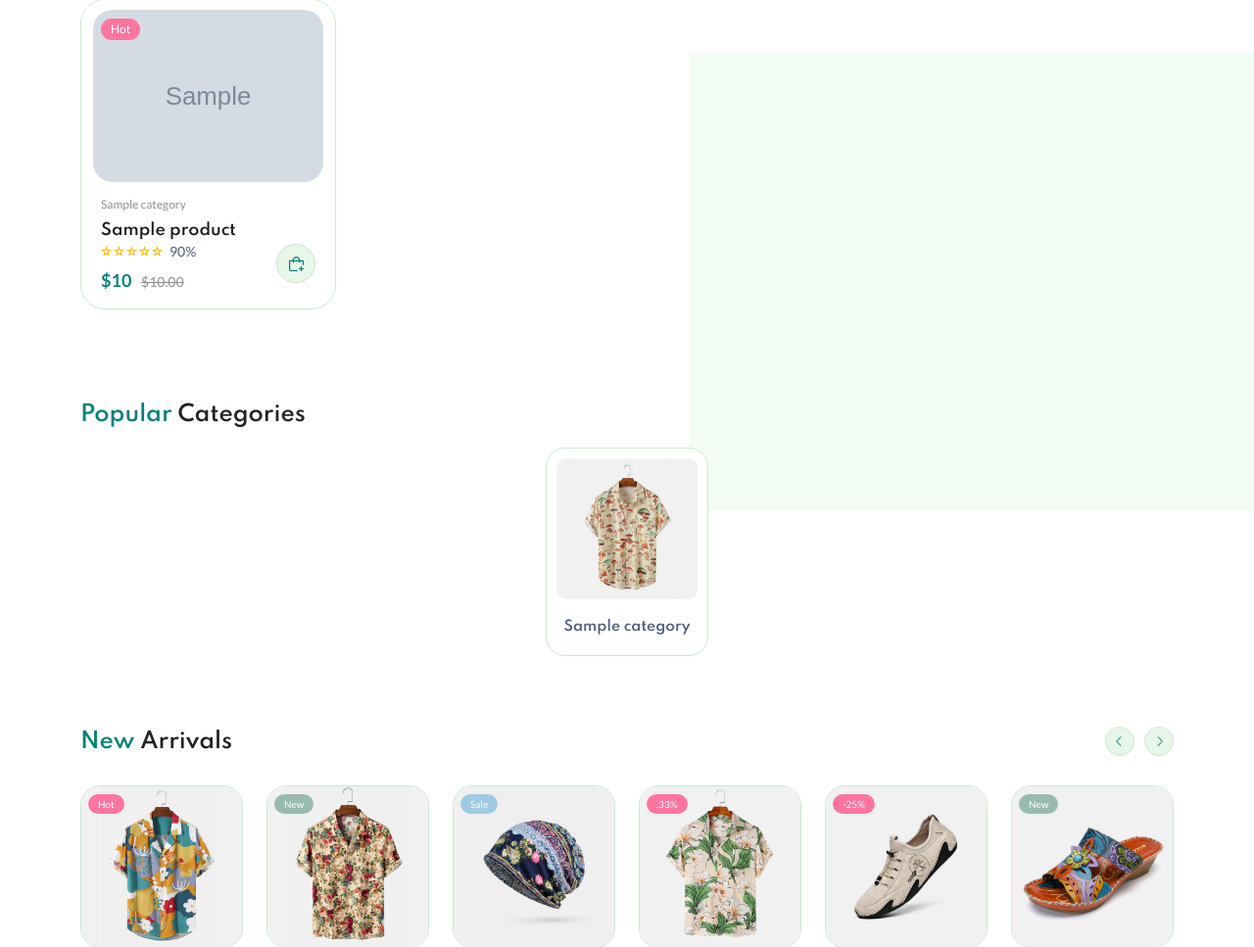
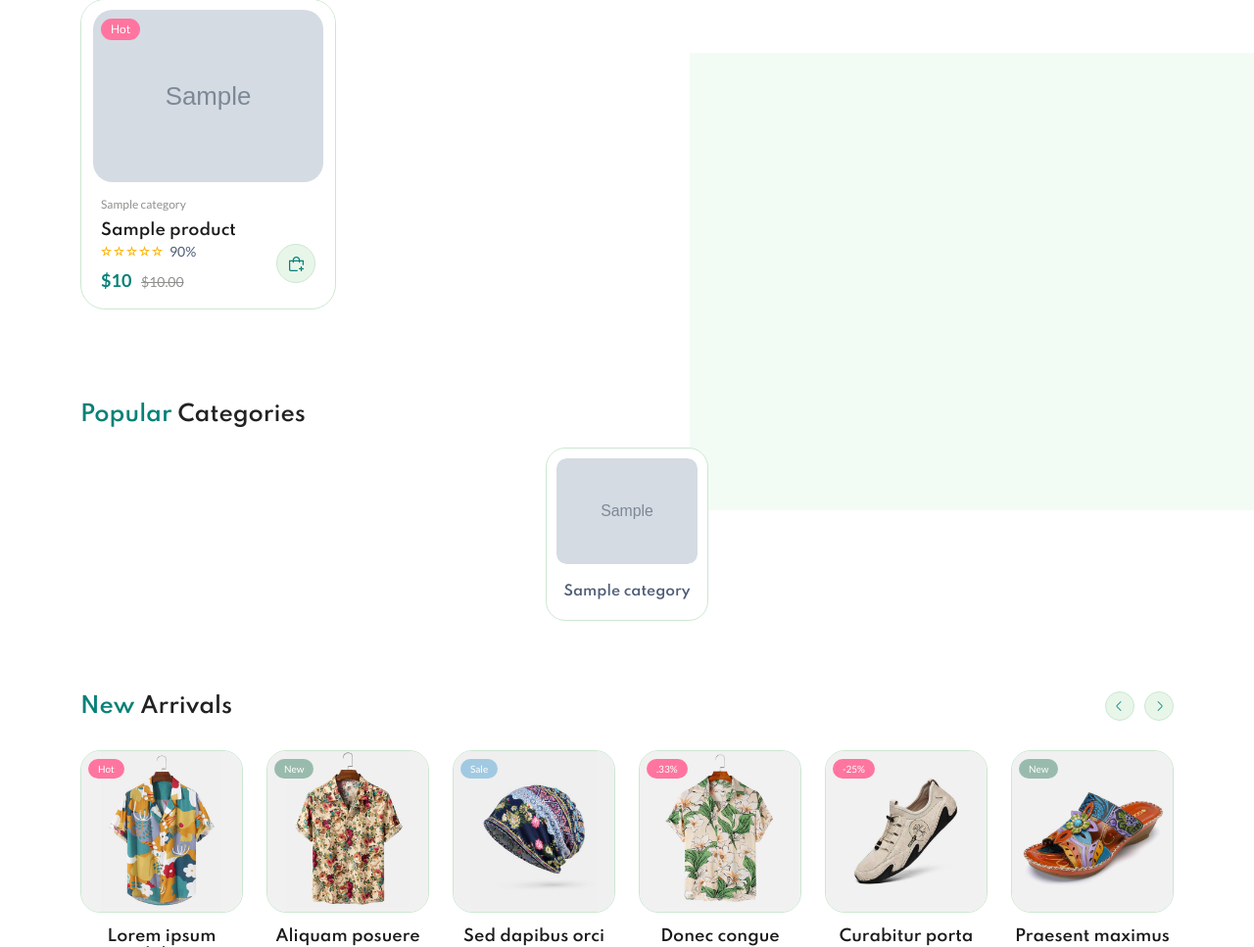
Before and after one commit to s1999-alt/ShoeNova-Ecommerce, a Django app: page / in a window 1280 px wide. Shown: the part 1148-2115 px from the top of the page at 98% size. Run offline with Django 4.2, Linux system fonts and the light colour scheme; tables that the repository leaves empty hold one stand-in row (values such as "Sample post"); grey boxes marked "Sample" are stand-in pictures; some libraries are stand-ins or nearby versions.

Commit message:
category photo issue solved with resizing

```diff
--- a/shoenova/templates/user/index.html
+++ b/shoenova/templates/user/index.html
@@ -813,7 +813,7 @@
                         {% for cat in categories  %}
                         <div class="card-1">
                             <figure class=" img-hover-scale overflow-hidden">
-                                <a href="shop-grid-right.html"><img src="{% static 'assets/imgs/shop/category-thumb-1.jpg' %}" alt=""></a>
+                                <a href="shop-grid-right.html"><img src="{{cat.category_image.url}}" alt=""></a>
                             </figure>
                             <h5><a href="shop-grid-right.html">{{cat.category_name}}</a></h5>
                         </div>
--- a/shoenova/templates/user/page-shop.html
+++ b/shoenova/templates/user/page-shop.html
@@ -95,7 +95,7 @@
                                             </span>
                                         </div>
                                         <div class="product-price">
-                                            <span>{{products.price}}</span>
+                                            <span>{{product.price}}</span>
                                             <span class="old-price">{{product.max_price}}</span>
                                         </div>
                                         <div class="product-action-1 show">
```
Also changed, not shown: shoenova/media/photos/categories/ajibola-oki-o6-egTrK1_s-unsplash.jpg (added), shoenova/media/photos/categories/nike-1.1.webp (added), shoenova/media/photos/categories/sandal-2.1.jpg (added), shoenova/media/photos/categories/sandal-2.1_wJNl7Po.jpg (added), shoenova/media/photos/categories/sandal-3.1.jpg (added), shoenova/media/photos/categories/sandal-3.1_RaGkDvI.jpg (added), shoenova/media/photos/categories/sandal-4.1.jpg (added).
